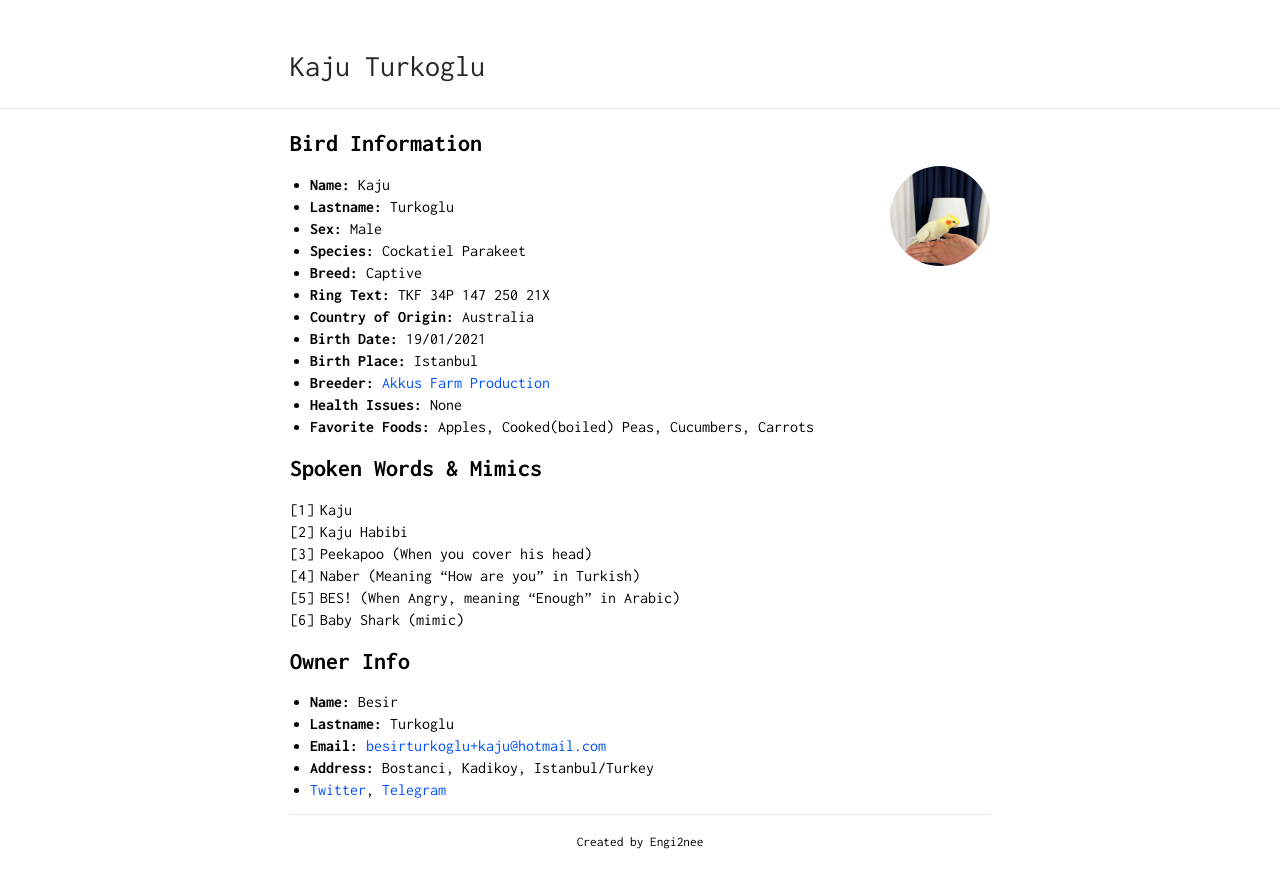
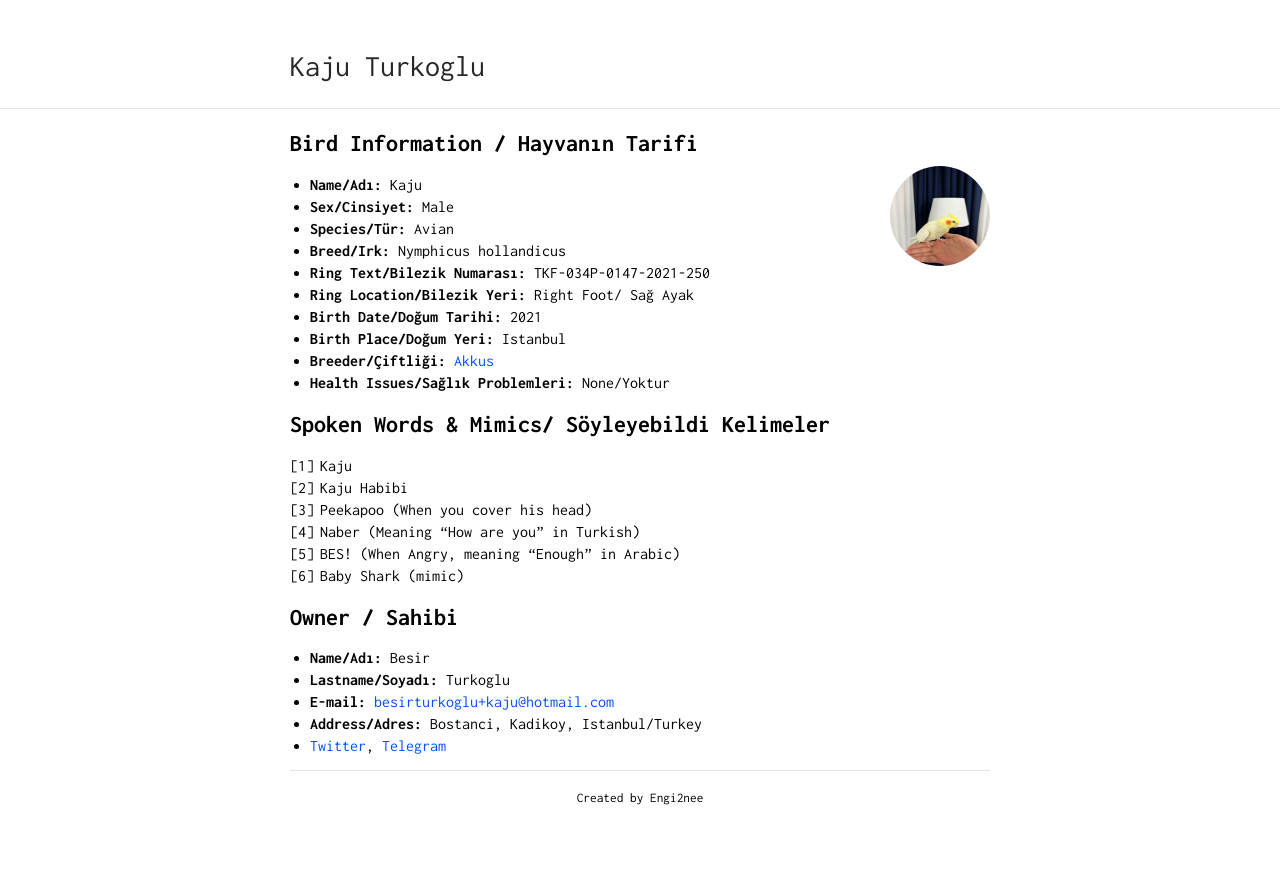
Before and after one commit to engi2nee/Kaju2020, a Jekyll site: the page built from index.md, in a window 1280 px wide. Shown: the top 888 px of the page. Built offline with Jekyll 4.4.1, drawn with Linux system fonts in a browser that asks for light colours; our own code applies the rules of GitHub Pages for plain Markdown files.

Commit message:
add turkish translation

```diff
--- a/index.md
+++ b/index.md
@@ -3,25 +3,23 @@ layout: default
 ---
 
 
-## Bird Information
+## Bird Information / Hayvanın Tarifi
 
 
 <a href="/kaju.jpeg" target="_blank"><img class="profile-picture" src="kaju.jpeg" ></a>
 
-- **Name:** Kaju
-- **Lastname:** Turkoglu
-- **Sex:** Male
-- **Species:** Cockatiel Parakeet
-- **Breed:** Captive
-- **Ring Text:** TKF 34P 147 250 21X
-- **Country of Origin:** Australia
-- **Birth Date:** 19/01/2021
-- **Birth Place:** Istanbul
-- **Breeder:** [Akkus Farm Production](http://www.akkusuretim.com){:target="_blank"}
-- **Health Issues:** None
-- **Favorite Foods:** Apples, Cooked(boiled) Peas, Cucumbers, Carrots
+- **Name/Adı:** Kaju
+- **Sex/Cinsiyet:** Male
+- **Species/Tür:** Avian
+- **Breed/Irk:** Nymphicus hollandicus
+- **Ring Text/Bilezik Numarası:** TKF-034P-0147-2021-250
+- **Ring Location/Bilezik Yeri:** Right Foot/ Sağ Ayak
+- **Birth Date/Doğum Tarihi:** 2021
+- **Birth Place/Doğum Yeri:** Istanbul
+- **Breeder/Çiftliği:** [Akkus](http://www.akkusuretim.com){:target="_blank"}
+- **Health Issues/Sağlık Problemleri:** None/Yoktur
 
-## Spoken Words & Mimics
+## Spoken Words & Mimics/ Söyleyebildi Kelimeler
 
 1. Kaju
 2. Kaju Habibi
@@ -30,10 +28,10 @@ layout: default
 5. BES! (When Angry, meaning "Enough" in Arabic)
 6. Baby Shark (mimic)
 
-## Owner Info
+## Owner / Sahibi
 
-- **Name:** Besir
-- **Lastname:**  Turkoglu
-- **Email:** [besirturkoglu+kaju@hotmail.com](mailto:besirturkoglu+kaju@hotmail.com)
-- **Address:** Bostanci, Kadikoy, Istanbul/Turkey
+- **Name/Adı:** Besir
+- **Lastname/Soyadı:**  Turkoglu
+- **E-mail:** [besirturkoglu+kaju@hotmail.com](mailto:besirturkoglu+kaju@hotmail.com)
+- **Address/Adres:** Bostanci, Kadikoy, Istanbul/Turkey
 - [Twitter](https://twitter.com/engi2nee){:target="_blank"}, [Telegram](https://t.me/engi2nee){:target="_blank"}
```
